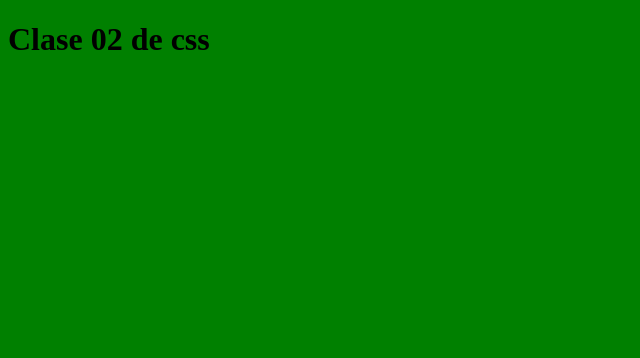
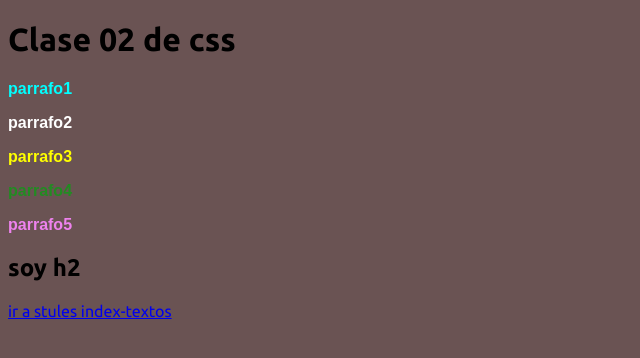
Before and after one commit to eoropezasp/java-academia, a plain HTML site: page index.html in a window 1280 px wide. Shown: the whole page, without its empty margins (0-640 px from the left). Drawn offline with Linux system fonts and the light colour scheme.

Commit message:
1ra clase css

```diff
--- /dev/null
+++ b/css/style-textos.css
@@ -0,0 +1,58 @@
+@import url('https://fonts.googleapis.com/css2?family=Ubuntu:ital,wght@0,300;0,400;0,700;1,300;1,700&display=swap');
+*{
+    font-family: 'Ubuntu',sans-serif;
+    margin: 0;
+}
+
+
+body{
+
+
+}
+
+header{
+    background-color: aquamarine;
+    height: 30vh; /*valor relativo al viewport*/
+    /* width: 98vw; */
+}
+
+h1{
+    text-align: center;
+    color: darkolivegreen;
+    text-transform: capitalize;
+    font-weight: 700;
+    font-size: 1.5em;
+
+
+}
+
+.sec1{
+    /* margin es externo */
+    margin-left: 5px;
+    margin-top: 10px;
+background-color: burlywood;
+    /* padding es interno */
+padding-left: 10px;
+padding-top: 20px;
+
+
+}
+
+.sec1 h2{
+    text-align: center;
+    color: blue;
+    text-transform: lowercase;
+    line-height: 1;
+}
+
+.sec1 p{
+    text-decoration: line-through;
+
+}
+img{
+
+}
+
+.sec1 img{
+    alin
+}
--- a/css/style.css
+++ b/css/style.css
@@ -0,0 +1,45 @@
+/* google font  font-family: 'Ubuntu', sans-serif; */
+
+/* selector universal */
+*{
+font-family: 'Ubuntu', sans-serif;
+}
+
+
+
+
+/* regla css */
+body{
+    background-color:#6a5353;
+
+}
+/* selector de etiqueta */
+p{
+    color: white;
+    /* tamaño de fuente */
+    /* font-size: 32px; */
+    font-family: Arial, Helvetica, sans-serif;
+    font-weight: bold;
+}
+/* selector por id */
+#miparrafo{
+color: aqua;
+
+}
+/* selector de clase */
+.miparrafo{
+
+/* font-size: 32px; */
+color: forestgreen;
+
+}
+
+
+/* inline > porId > etiqueta */
+
+/*orden
+1-element.style inline
+2-id
+3-class
+4-etiqueta
+*/
--- a/index.html
+++ b/index.html
@@ -4,16 +4,41 @@
     <meta charset="UTF-8">
     <meta name="viewport" content="width=device-width, initial-scale=1.0">
 <!-- 1er forma interna de agregar css -->
-<style>
 
 
-body{
-    background-color:green;
-}
-</style>
     <title>Document</title>
+
+    <style></style>
+    <link rel="stylesheet" href="./css/style.css">
+
+    <!-- google font -->
+   <!-- <link rel="preconnect" href="https://fonts.googleapis.com">
+<link rel="preconnect" href="https://fonts.gstatic.com" crossorigin>
+<link href="https://fonts.googleapis.com/css2?family=Ubuntu:ital,wght@0,300;0,400;0,700;1,300;1,700&display=swap" rel="stylesheet"> -->
+
+<!-- import -->
+<style>
+    @import url('https://fonts.googleapis.com/css2?family=Ubuntu:ital,wght@0,300;0,400;0,700;1,300;1,700&display=swap');
+    </style>
+
+
 </head>
 <body>
     <h1>Clase 02 de css</h1>
+    <p id="miparrafo">parrafo1</p>
+
+    <p>parrafo2</p>
+
+    <!-- estilo inline -->
+    <p style="color:yellow">parrafo3</p>
+
+    <p class="miparrafo">parrafo4</p>
+
+    <p style="color: violet;"
+        id="miparrafo"
+            class="miparrafo">parrafo5</p>
+
+            <h2>soy h2</h2>
+<a href="./html/index-textos.html">ir a stules index-textos</a>
 </body>
 </html>
```
Also changed, not shown: html/index-textos.html (added, +34 -0 lines), assets/473.1024x576.jpg (added).
